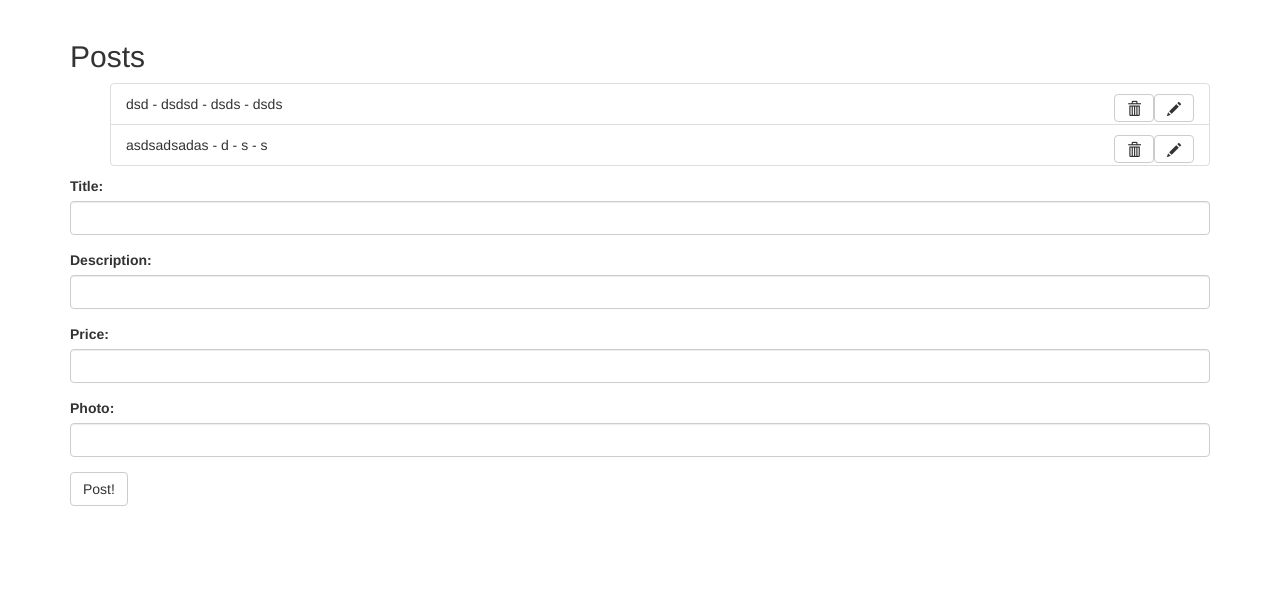
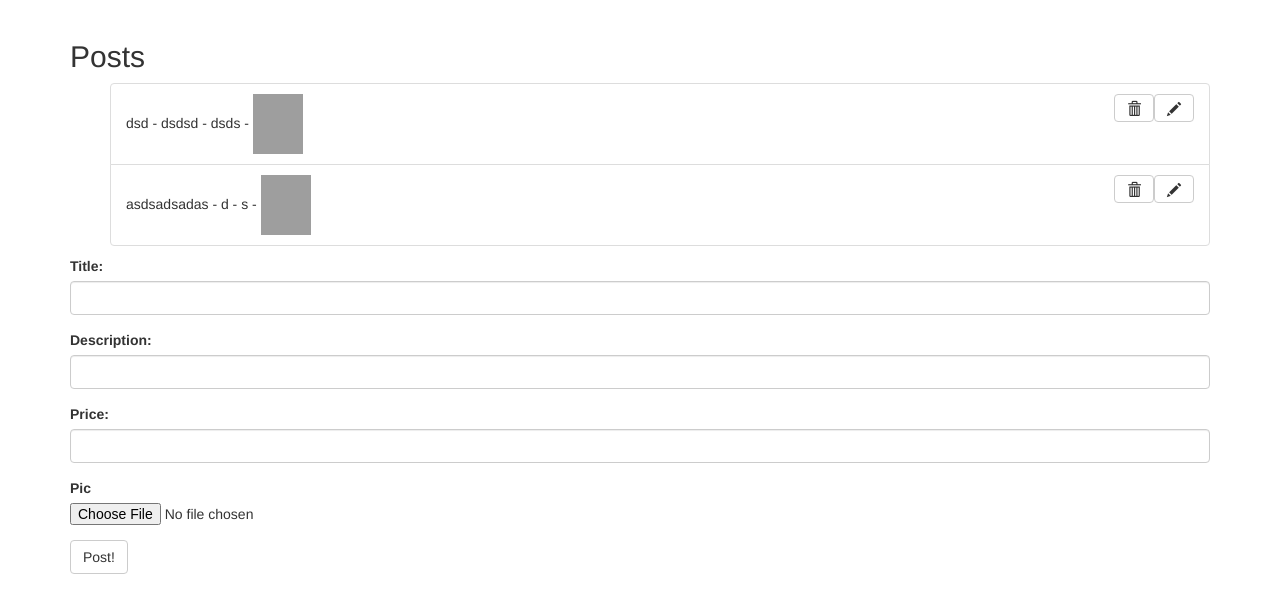
Before and after one commit to shreifelsaid/URList, a Flask app: page / in a window 1280 px wide. Shown: the part 52-665 px from the top of the page. Run offline with Flask 2, Linux system fonts and the light colour scheme; data comes from the database, SQL or seed files in the repository; some libraries are stand-ins or nearby versions; grey boxes are pictures that could not be loaded.

Commit message:
added support for imgs

```diff
--- a/app.py
+++ b/app.py
@@ -1,10 +1,20 @@
 from flask import Flask, render_template, redirect
 from flask_sqlalchemy import SQLAlchemy
 from flask_wtf import FlaskForm
+from flask_wtf.file import FileField, FileRequired
 from wtforms import StringField, SubmitField
 from wtforms.validators import DataRequired
 from flask_bootstrap import Bootstrap
 from flask_moment import Moment
+from werkzeug.utils import secure_filename
+import os
+import uuid
+
+
+IMAGE_UPLOAD_FOLDER = '/static/img'
+EXTENSIONS = set(['jpg', 'jpeg'])
+
+
 
 app = Flask(__name__)
 application = app
@@ -31,7 +41,7 @@ class PostForm(FlaskForm):
     title = StringField('Title:', validators=[DataRequired()])
     body = StringField('Description:', validators=[DataRequired()])
     price = StringField('Price:', validators=[DataRequired()])
-    pic = StringField('Photo:', validators=[DataRequired()])
+    pic = FileField(validators=[FileRequired()])
 
     submit = SubmitField('Post!')
 
@@ -39,7 +49,7 @@ class UpdateForm(FlaskForm):
     title = StringField('Title:', validators=[DataRequired()])
     body = StringField('Description:', validators=[DataRequired()])
     price = StringField('Price:', validators=[DataRequired()])
-    pic = StringField('Photo:', validators=[DataRequired()])
+    pic = FileField(validators=[FileRequired()])
 
     submit = SubmitField('Update!')
 
@@ -80,8 +90,13 @@ def index():
         body = post_form.body.data
         price = post_form.price.data
         pic = post_form.pic.data
+        filename = secure_filename(pic.filename)
+        uuid_filename = str(uuid.uuid4())
+        pic.save(os.path.join(
+            app.root_path, 'static/img', uuid_filename
+        ))
 
-        db_entry = posts(title = title, body = body, price = price, pic = pic )
+        db_entry = posts(title = title, body = body, price = price, pic = uuid_filename )
         try:
             db.session.add(db_entry)
             db.session.commit()
--- a/requirements.txt
+++ b/requirements.txt
@@ -1,10 +1,16 @@
 click==7.1.2
+dominate==2.6.0
 Flask==1.1.2
+Flask-Bootstrap==3.3.7.1
+Flask-Moment==0.10.0
 Flask-SQLAlchemy==2.4.4
 Flask-WTF==0.14.3
 itsdangerous==1.1.0
 Jinja2==2.11.2
 MarkupSafe==1.1.1
 SQLAlchemy==1.3.20
+SQLAlchemy-ImageAttach==1.1.0
+visitor==0.1.3
+Wand==0.6.4
 Werkzeug==1.0.1
 WTForms==2.3.3
--- a/templates/index.html
+++ b/templates/index.html
@@ -8,7 +8,7 @@
 
 <ul id="posts">
     {%for i in posts_table%}
-    <li class="list-group-item">{{i.title}} - {{i.body}} - {{i.price}} - {{i.pic}}
+    <li class="list-group-item">{{i.title}} - {{i.body}} - {{i.price}} - <img src="static/img/{{i.pic}}" alt="user photo" width="50" height="60">
         <a href="/update/{{i.id}}"><button type="button" class="btn btn-default pull-right" aria-label="edit">
             <span class="glyphicon glyphicon-pencil pull-right" aria-hidden="true"></span>
           </button>
```
Also changed, not shown: static/img/IMG_20201118_151420.jpg (added), 1 other file.
